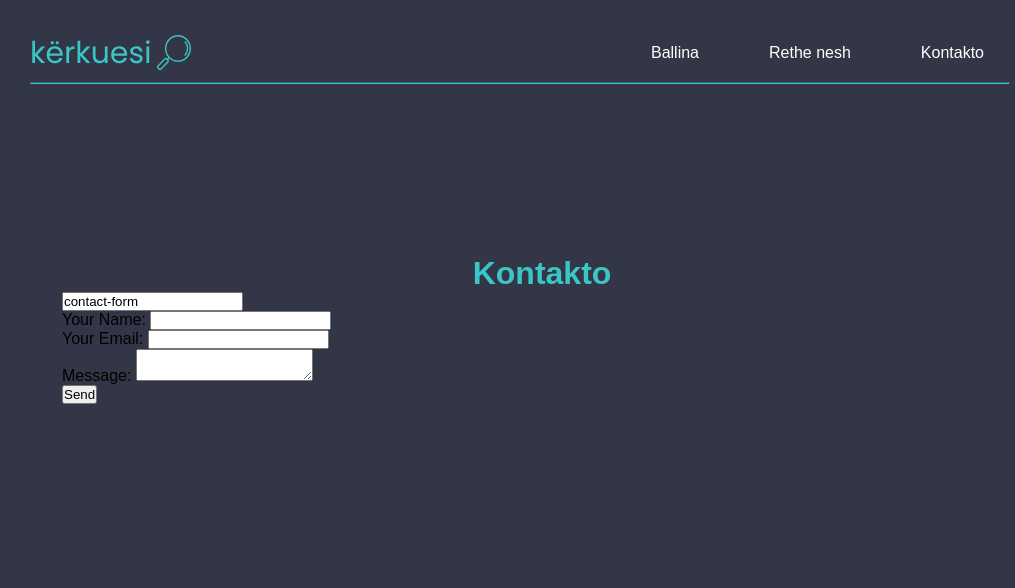
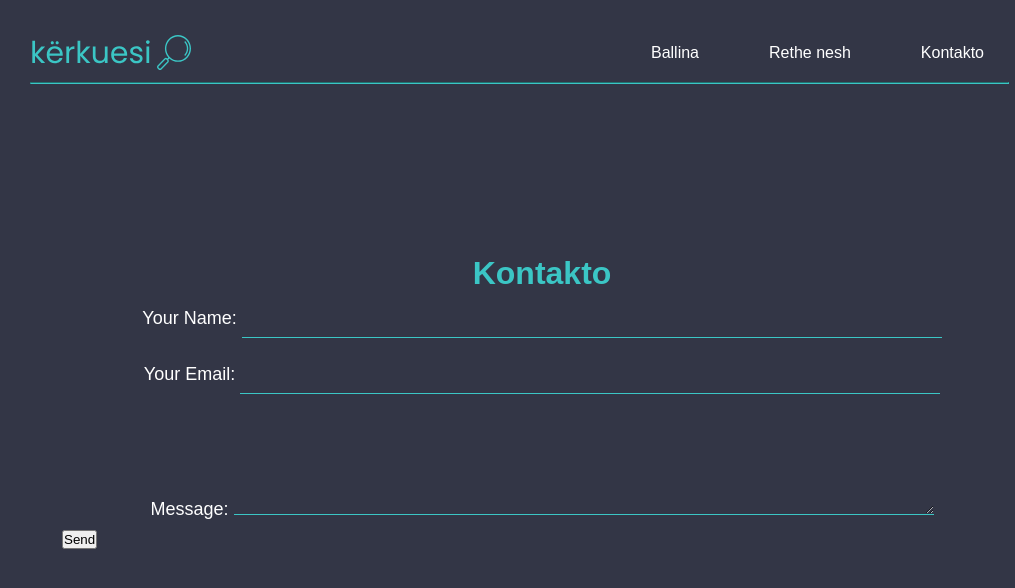
Before and after one commit to lirimh/react-kerkuesi, a React (Create React App) app: page /contact in a window 1280 px wide. Shown: the top 588 px of the page, without its empty margins (98-1113 px from the left). Built offline with nearby package versions, Linux system fonts and the light colour scheme.

Commit message:
contact form another changes

```diff
--- a/src/components/Contact.js
+++ b/src/components/Contact.js
@@ -6,16 +6,15 @@ const Contact = () => {
             <main>
                 <h1>Kontakto</h1>
                 <form name="contact" method="POST" data-netlify="true">
-                    <input tupe="hidden" name="form-name" value="contact-form"/>
-                <p>
+                <div className="form">
                     <label>Your Name: <input type="text" name="name" /></label>
-                </p>
-                <p>
+                </div>
+                <div className="form">
                     <label>Your Email: <input type="email" name="email" /></label>
-                </p>
-                <p>
+               </div>
+               <div className="form">
                     <label>Message: <textarea name="message"></textarea></label>
-                </p>
+                </div>
                 <p>
                     <button type="submit">Send</button>
                 </p>
```
